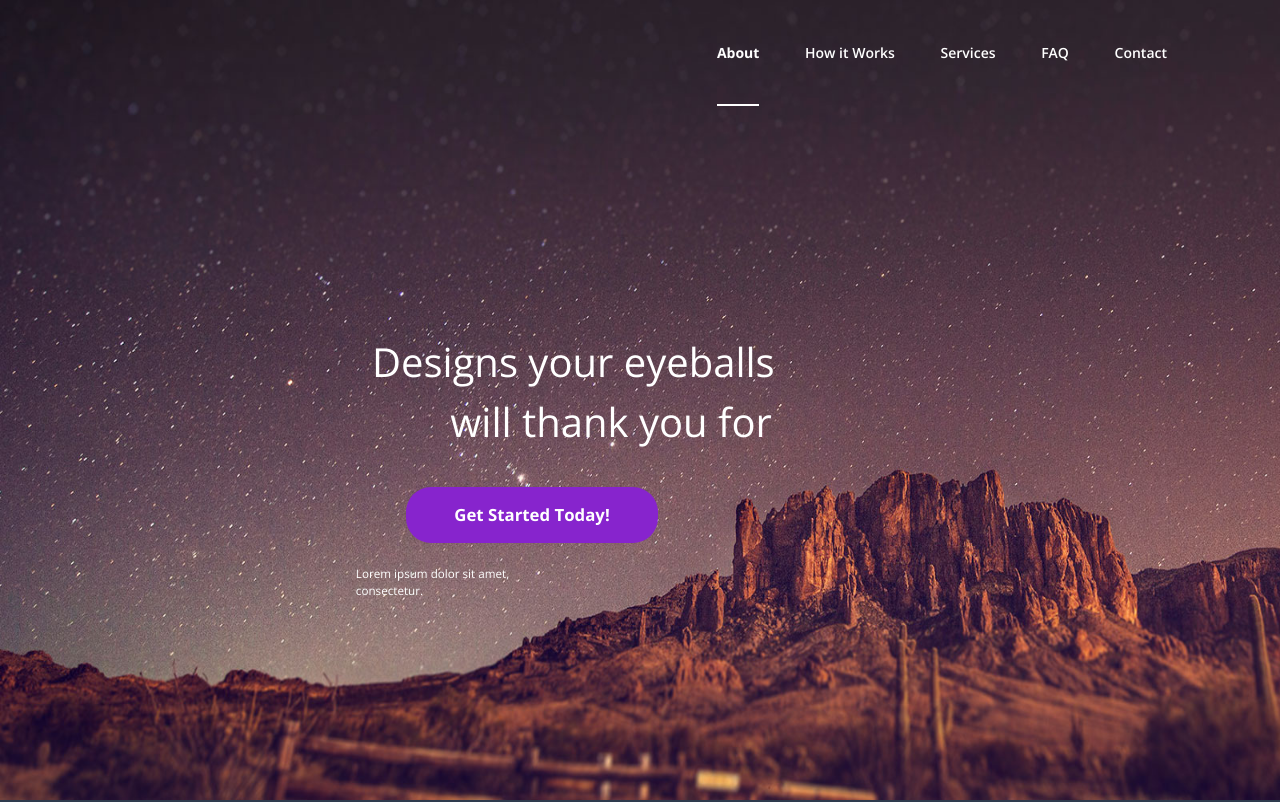
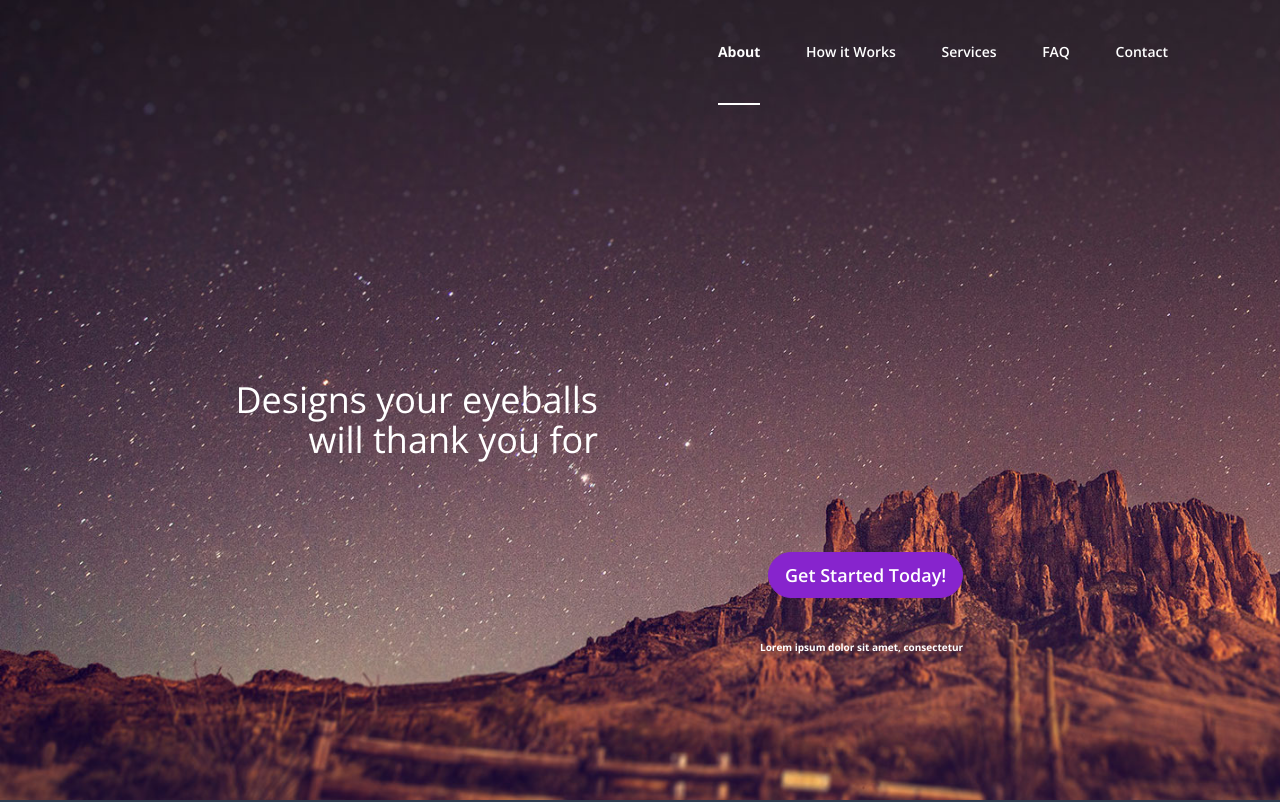
Before and after one commit to nishantmadu/Pex, a plain HTML site: page index.html in a window 1280 px wide. Shown: the top 802 px of the page. Drawn offline with nearby package versions, Linux system fonts and the light colour scheme.

Commit message:
Pex website home initialization

```diff
--- a/css/src/app.scss
+++ b/css/src/app.scss
@@ -1,4 +1,5 @@
 @import "common",
+        "theme",
         "home",
         "overview",
         "bang",
--- a/css/src/home.scss
+++ b/css/src/home.scss
@@ -1,10 +1,10 @@
 #home {
+
 background-image: url(../images/sky.jpg);
 background-repeat: no-repeat;
-background-size: contain;
-background-size: 100% 100%;
+background-size: cover;
 height:800px;
-
+.container {
   nav a {
     color: #FFF;
     font-weight: 600;
@@ -12,70 +12,52 @@ nav a {
     margin-top: 3em;
     text-decoration: none;
 
+
     &.active {
       font-weight: bold;
       border-bottom: 2px solid #FFF;
       padding: 3em 0;
 
-  }
 
-}
-.pull-right {
-
-  padding-top: 3em;
-
-}
- a.action {
-   position:relative;
-  background-color: #8724CD;
-  color: #FFF;
-  border-radius: 25px;
-  font-weight: bold;
-  width:15em;
-  font-size: larger;
-  -webkit-box-sizing: border-box;
-     -moz-box-sizing: border-box;
-          box-sizing: border-box;
-margin-top: 29em;
-margin-left: 20em;
-padding: 0.95em;
-
-border-style: solid;
-}
-
-h1.main {
-  position: absolute;
-  top:7em;
- color: #FFF;
- font-size: 40px;
- margin-left: 11em;
- margin-top: -0.5em;
- top: 9em;
- left: -1.7em;
-}
-
-h1.sub {
-  position: absolute;
-  top:9em;
-  font-size: 40px;
- color: #FFF;
-top: 9.5em;
-left: 9.7em;
-
-
-}
-
-  p {
-    position: absolute;
-  color:#FFF;
-  font-weight: 400;
-  margin-left: 30.5em;
-  font-size: smaller;
-  margin-top: 48em;
-  top: 0.5em;
-  right: 64em;
 
     }
 
 
   }
+
+
+  .pull-right {
+
+    padding-top: 3em;
+  }
+  a.action {
+    position: absolute;
+    background-color:$purple-color;
+    color:$white;
+    border-radius: 25px;
+    font-weight: 600;
+    border-color: $purple-color;
+    top:69vh;
+    left:96vh;
+
+  }
+
+  h1 {
+    position: relative;
+    text-align: right;
+    color:$white;
+    top:45vh;
+    right:15vh;
+  }
+  p {
+    position: absolute;
+    color:$white;
+    font-weight: 800;
+    font-size: 10px;
+    top:80vh;
+    left: 95vh;
+
+  }
+}
+
+}
--- a/css/src/overview.scss
+++ b/css/src/overview.scss
@@ -4,7 +4,7 @@
   padding: 8em 0;
   background-size: cover;
 
-
+.container {
 nav {
 bottom: 3em;
 }
@@ -26,5 +26,5 @@ bottom: 3em;
 }
 
 }
-
 }
+}
--- /dev/null
+++ b/css/src/theme.scss
@@ -0,0 +1,2 @@
+$purple-color : #8724CD;
+$white : #FFF;
--- a/index.html
+++ b/index.html
@@ -12,18 +12,17 @@
   <body>
   <section id="home">
     <div class="container">
-      <nav class="pull-right class = navbar navbar-transparent">
+      <nav class="pull-right">
         <a href="#" class="active">About</a>
-        <a href="#">How it Works</a>
+        <a href="#" class="thin">How it Works</a>
         <a href="#">Services</a>
         <a href="#">FAQ</a>
         <a href="#">Contact</a>
       </nav>
-      <h1 class="main">Designs your eyeballs </h1>
-      <h1 class="sub">&nbsp&nbsp&nbsp&nbsp&nbsp will thank you for</h1>
-      <a href="#" class=" action btn btn-lg">Get Started Today!</a>
-      <p>Lorem ipsum dolor sit amet, consectetur.</p>
-
+      <h1 class="main">Designs your eyeballs<br/>will thank you for</h1>
+      <a href="#" class="action btn btn-lg">Get Started Today!</a>
+      <p>Lorem ipsum dolor sit amet, consectetur</p>
+    </div>
     </div>
   </section>
 <section id="overview" class = "wrap">
```
Also changed, not shown: css/app.css, 1 other file. Lines whose indentation alone changed are shown as unchanged.
